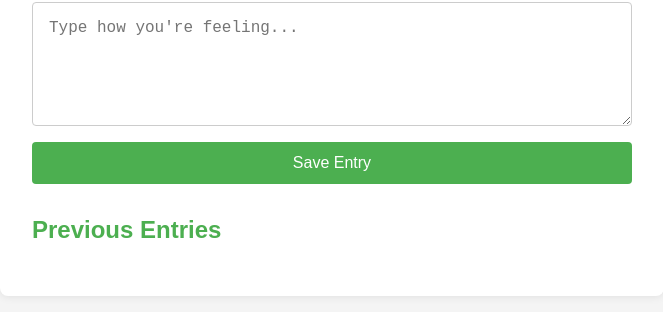
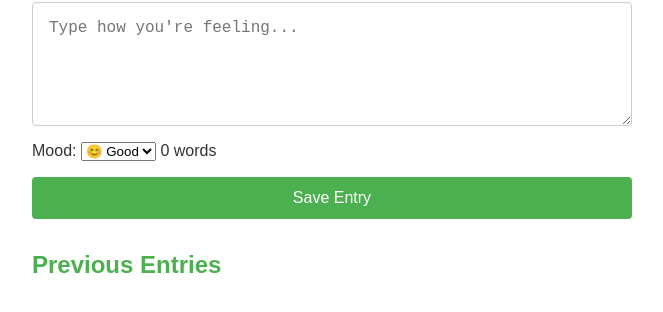
Before and after one commit to JamesMH7-Hash/free-app-build-plan, a plain HTML site: page index.html in a window 1280 px wide. Shown: the part 142-454 px from the top of the page, without its empty margins (308-971 px from the left). Drawn offline with Linux system fonts and the light colour scheme.

Commit message:
Update index.html

```diff
--- a/index.html
+++ b/index.html
@@ -10,9 +10,22 @@
   <main>
     <h1>How Are You Feeling Today?</h1>
     <form id="checkin-form">
-      <textarea id="entry" placeholder="Type how you're feeling..." rows="5"></textarea>
-      <button type="submit">Save Entry</button>
-    </form>
+  <textarea id="entry" placeholder="Type how you're feeling..." rows="5"></textarea>
+
+  <div class="info-row">
+    <label for="mood">Mood:</label>
+    <select id="mood">
+      <option value="😊">😊 Good</option>
+      <option value="😐">😐 Okay</option>
+      <option value="😞">😞 Bad</option>
+    </select>
+
+    <span id="word-count">0 words</span>
+  </div>
+
+  <button type="submit">Save Entry</button>
+</form>
+
     <section id="history">
       <h2>Previous Entries</h2>
       <ul id="entry-list"></ul>
```
